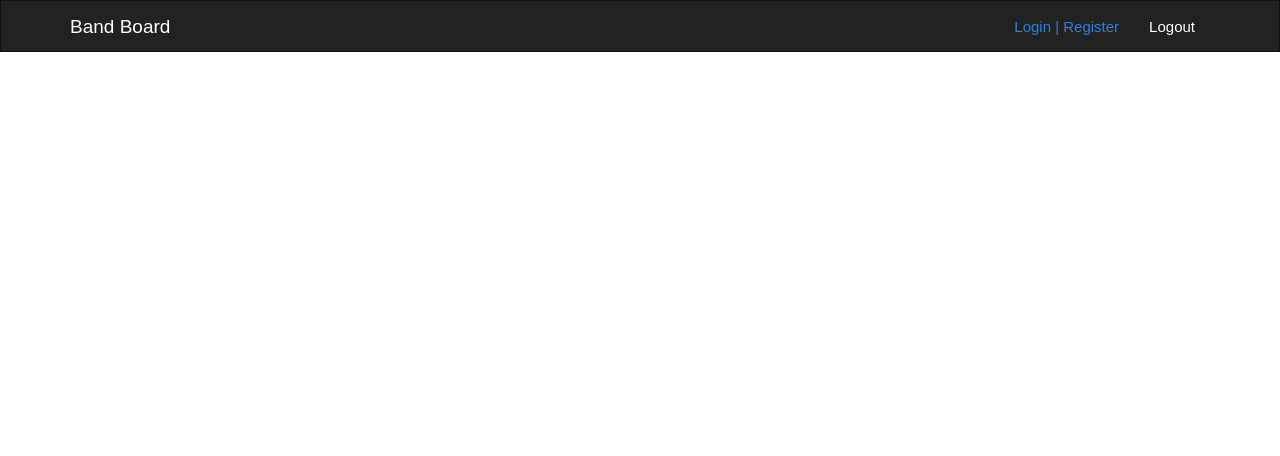
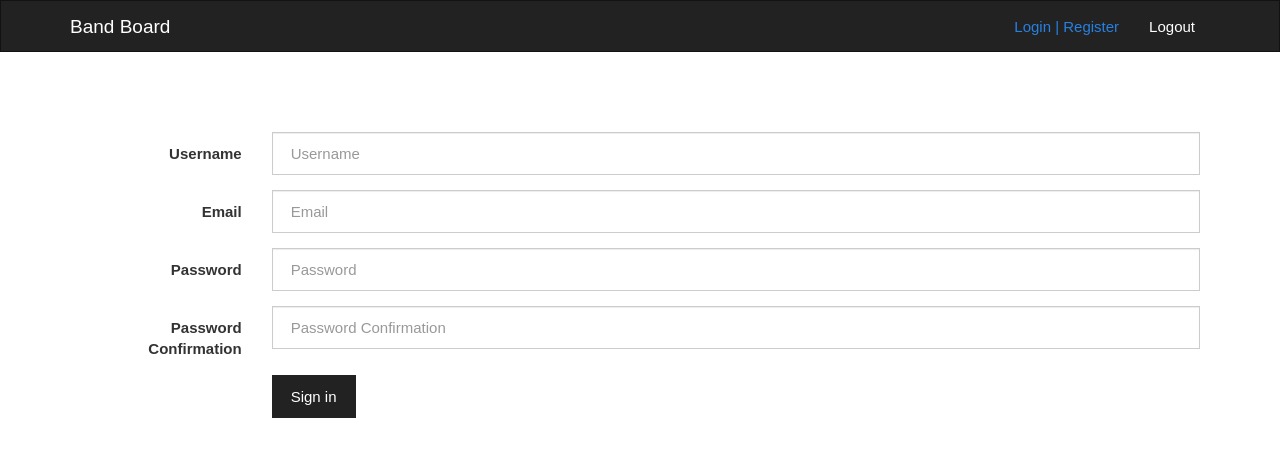
Before and after one commit to JzGo/band-board-v1-fe, a React (Create React App) app: page /register in a window 1280 px wide. Shown: the top 456 px of the page. Built offline with nearby package versions, Linux system fonts and the light colour scheme.

Commit message:
add register form and route

```diff
--- a/src/App.js
+++ b/src/App.js
@@ -4,6 +4,7 @@ import './App.css';
 import Navigation from './Components/Navigation';
 import Welcome from './Pages/Welcome';
 import LoginForm from './Components/LoginForm';
+import RegisterForm from './Components/RegisterForm';
 
 class App extends Component {
   render() {
@@ -13,6 +14,8 @@ class App extends Component {
           <Navigation />
           <Route exact path="/" component={ Welcome } />
           <Route path="/login" component={ LoginForm } />
+          <Route path="/register" component={ RegisterForm } />
+
         </div>
       </Router>
     );
--- /dev/null
+++ b/src/Components/RegisterForm.js
@@ -0,0 +1,87 @@
+import React,  { Component } from 'react';
+import {
+  Button,
+  Checkbox,
+  Col,
+  ControlLabel,
+  Form,
+  FormControl,
+  FormGroup
+} from 'react-bootstrap'
+import AuthService from '../services/AuthService';
+
+export default class RegisterForm extends Component {
+  constructor() {
+    super()
+    this.Auth = new AuthService()
+    this.state = {
+      username: '',
+      email: '',
+      password: '',
+      password_confirmation: ''
+    }
+  }
+
+  handleChange(e) {
+    this.setState({ [e.target.name]: e.target.value })
+  }
+
+  handleFormSubmit(e) {
+    e.preventDefault()
+    this.Auth.login(this.state.email, this.state.password)
+    .then(res => {
+      this.props.history.replace('/')
+    })
+      .catch(err => { alert(err) })
+  }
+
+  render() {
+    return (
+      <Form horizontal onSubmit={this.handleFormSubmit.bind(this)}>
+        <FormGroup controlId="formHorizontalUsername">
+              <Col componentClass={ControlLabel} sm={2}>
+                Username
+              </Col>
+              <Col sm={10}>
+                <FormControl name="username" type="username" placeholder="Username" onChange={this.handleChange.bind(this)} />
+          </Col>
+        </FormGroup>
+
+        <FormGroup controlId="formHorizontalEmail">
+          <Col componentClass={ControlLabel} sm={2}>
+            Email
+          </Col>
+          <Col sm={10}>
+            <FormControl name="email" type="email" placeholder="Email" onChange={this.handleChange.bind(this)} />
+          </Col>
+        </FormGroup>
+
+        <FormGroup controlId="formHorizontalPassword">
+          <Col componentClass={ControlLabel} sm={2}>
+            Password
+          </Col>
+          <Col sm={10}>
+            <FormControl name="password" type="password" placeholder="Password" onChange={this.handleChange.bind(this)} />
+          </Col>
+        </FormGroup>
+
+        <FormGroup controlId="formHorizontalPasswordConfirmation">
+          <Col componentClass={ControlLabel} sm={2}>
+            Password Confirmation
+          </Col>
+          <Col sm={10}>
+            <FormControl name="password_confirmation" type="password" placeholder="Password Confirmation" onChange={this.handleChange.bind(this)} />
+          </Col>
+        </FormGroup>
+
+
+
+        <FormGroup>
+          <Col smOffset={2} sm={10}>
+            <Button type="submit">Sign in</Button>
+          </Col>
+        </FormGroup>
+      </Form>
+    )
+  }
+}
```
